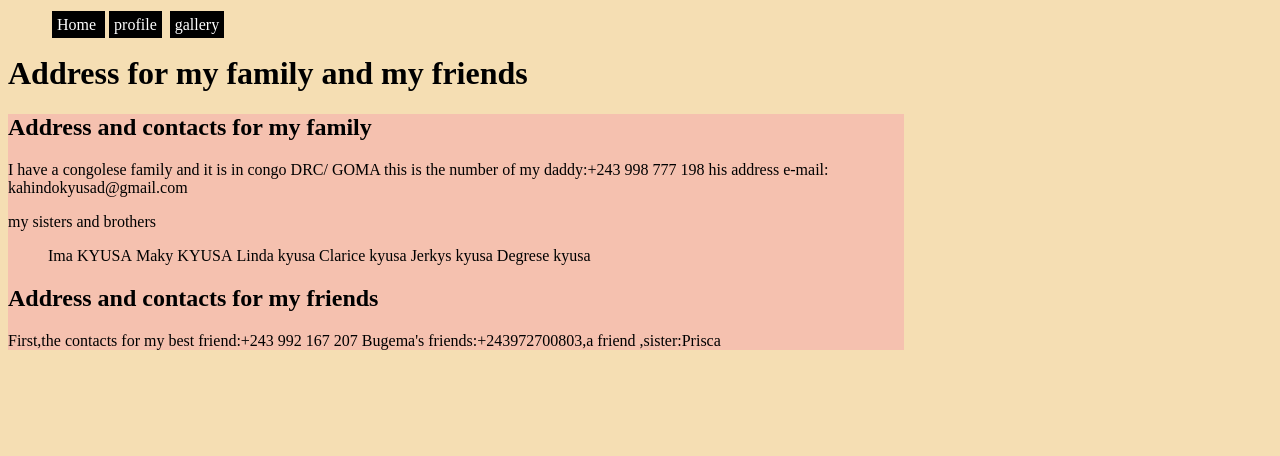
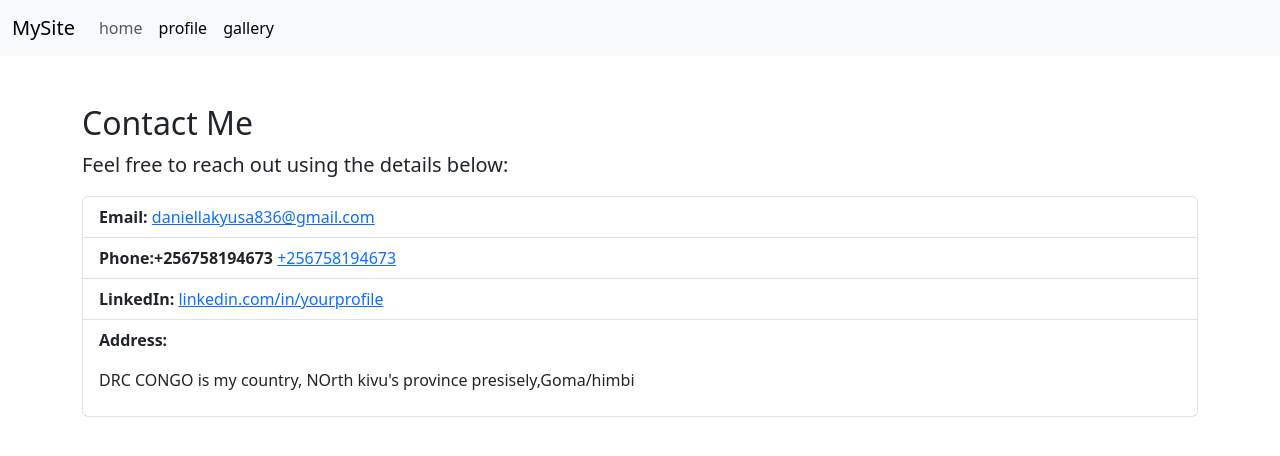
Before and after one commit to Daniellakyusa/bootstraps-Daniella-kyusa, a plain HTML site: page contactpage .html in a window 1280 px wide. Drawn offline with nearby package versions, Linux system fonts and the light colour scheme.

Commit message:
Update contactpage .html

```diff
--- a/contactpage .html
+++ b/contactpage .html
@@ -3,63 +3,53 @@
 <head>
   <meta charset="UTF-8">
   <meta name="viewport" content="width=device-width, initial-scale=1.0">
-    <title>contacts</title>
-    <link rel="stylesheet" href="mainstyle.css">
+  <title>Contact Me</title>
+  <link href="https://cdn.jsdelivr.net/npm/bootstrap@5.3.0-alpha3/dist/css/bootstrap.min.css" rel="stylesheet">
 </head>
 <body>
-    <nav class="navbar navbar-expand-sm bg-light">
-
+  <nav class="navbar navbar-expand-lg navbar-light bg-light">
     <div class="container-fluid">
-
-          <ul class="navbar-nav">
+      <a class="navbar-brand" href="#">MySite</a>
+      <div class="collapse navbar-collapse">
+        <ul class="navbar-nav me-auto mb-2 mb-lg-0">
           <li class="nav-item">
-              <a class="nav-link" href="index.html"> Home </a>
+            <a class="nav-link" href="index.html">home</a>
           </li>
           <li class="nav-item">
-              <a class="nav-link" href="profilepage.html">  profile</a>
+            <a class="nav-link active" href="profilepage.html">profile</a>
           </li>
           <li class="nav-item">
-              <a class="nav-link" href="Gallery.html">gallery</a>
+            <a class="nav-link active" href="Gallery.html">gallery</a>
           </li>
         </ul>
       </div>
+    </div>
+  </nav>
 
-      </nav>
-    <header>
-        <h1>Address for my family and my friends</h1>
-    </header>
+  <div class="container mt-5">
+    <h2>Contact Me</h2>
+    <p class="lead">Feel free to reach out using the details below:</p>
+    <ul class="list-group">
+      <li class="list-group-item">
+        <strong>Email:</strong>
+        <a href="mailto:daniellakyusa836@gmail.com">daniellakyusa836@gmail.com</a>
+      </li>
+      <li class="list-group-item">
+        <strong>Phone:+256758194673</strong>
+        <a href="tel:+256758194673">+256758194673</a>
+      </li>
+      <li class="list-group-item">
+        <strong>LinkedIn:</strong>
+        <a href="" target="_blank">linkedin.com/in/yourprofile</a>
+      </li>
+      <li class="list-group-item">
+        <strong>Address:</strong>
+      <p></p> DRC CONGO is my country,
+       NOrth kivu's province
+      presisely,Goma/himbi</p>
 
-    <main>
-        <section>
-            <h1>Address and contacts  for my family </h1>
-            <p>I have a congolese family
-                and it is in congo DRC/ GOMA
-                this is the number of my daddy:+243 998 777 198
-                his address e-mail: kahindokyusad@gmail.com
-
-
-            </p>
-            <p>my sisters and brothers
-                 <ul>
-              <li> Ima KYUSA</li>
-               <li> Maky KYUSA</li>
-              <li>  Linda kyusa </li>
-               <li> Clarice kyusa</li>
-              <li>  Jerkys kyusa</li>
-               <li> Degrese kyusa</li>
+      </li>
     </ul>
-            </p>
-        </section>
-        <section>
-            <h1>Address and contacts  for my friends
-            </h1>
-            <p>
-                First,the contacts for my best friend:+243 992 167 207
-                Bugema's friends:+243972700803,a friend ,sister:Prisca
-            </p>
-
-        </section>
-    </main>
-
+  </div>
 </body>
 </html>
```
Lines whose indentation alone changed are shown as unchanged.
